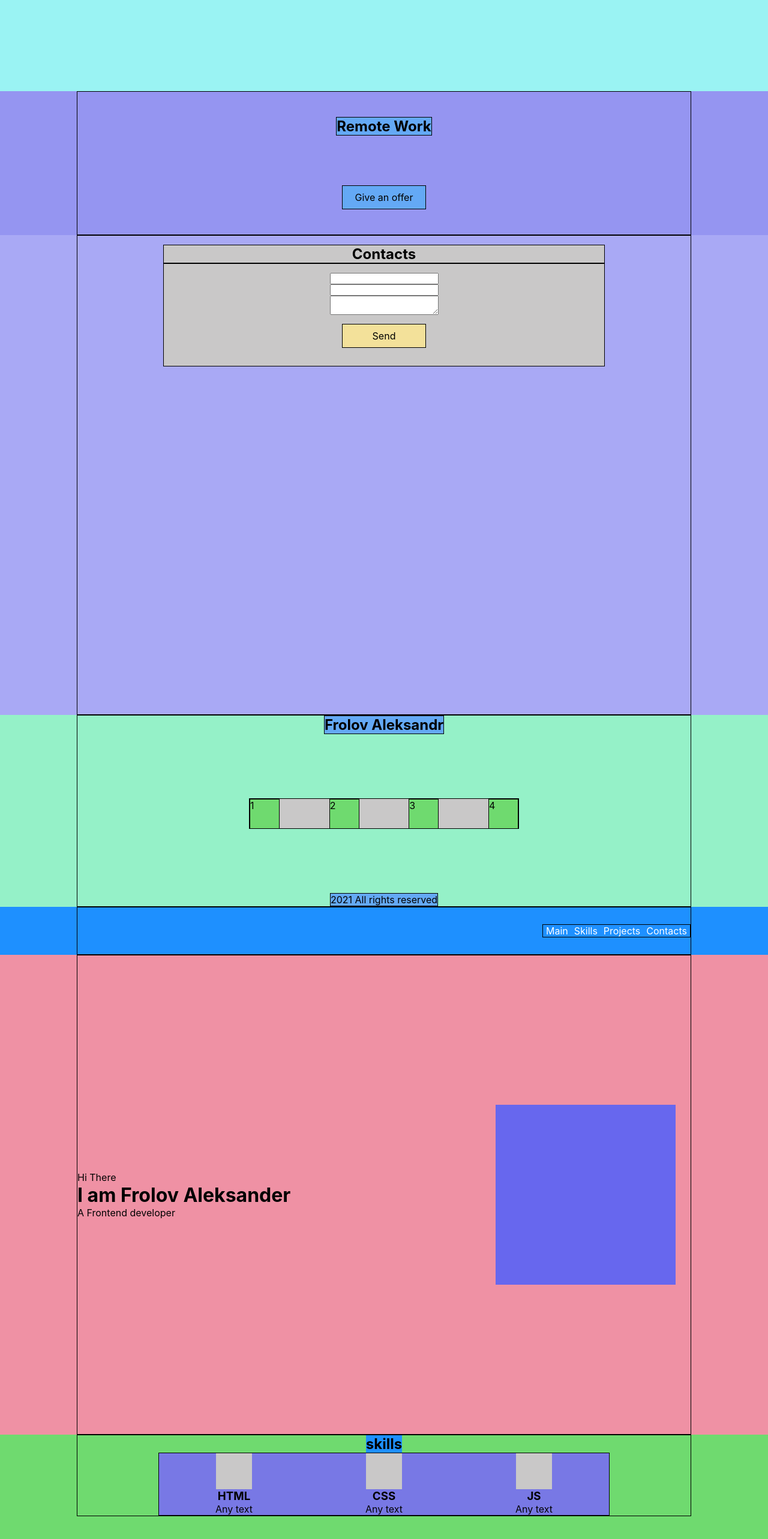
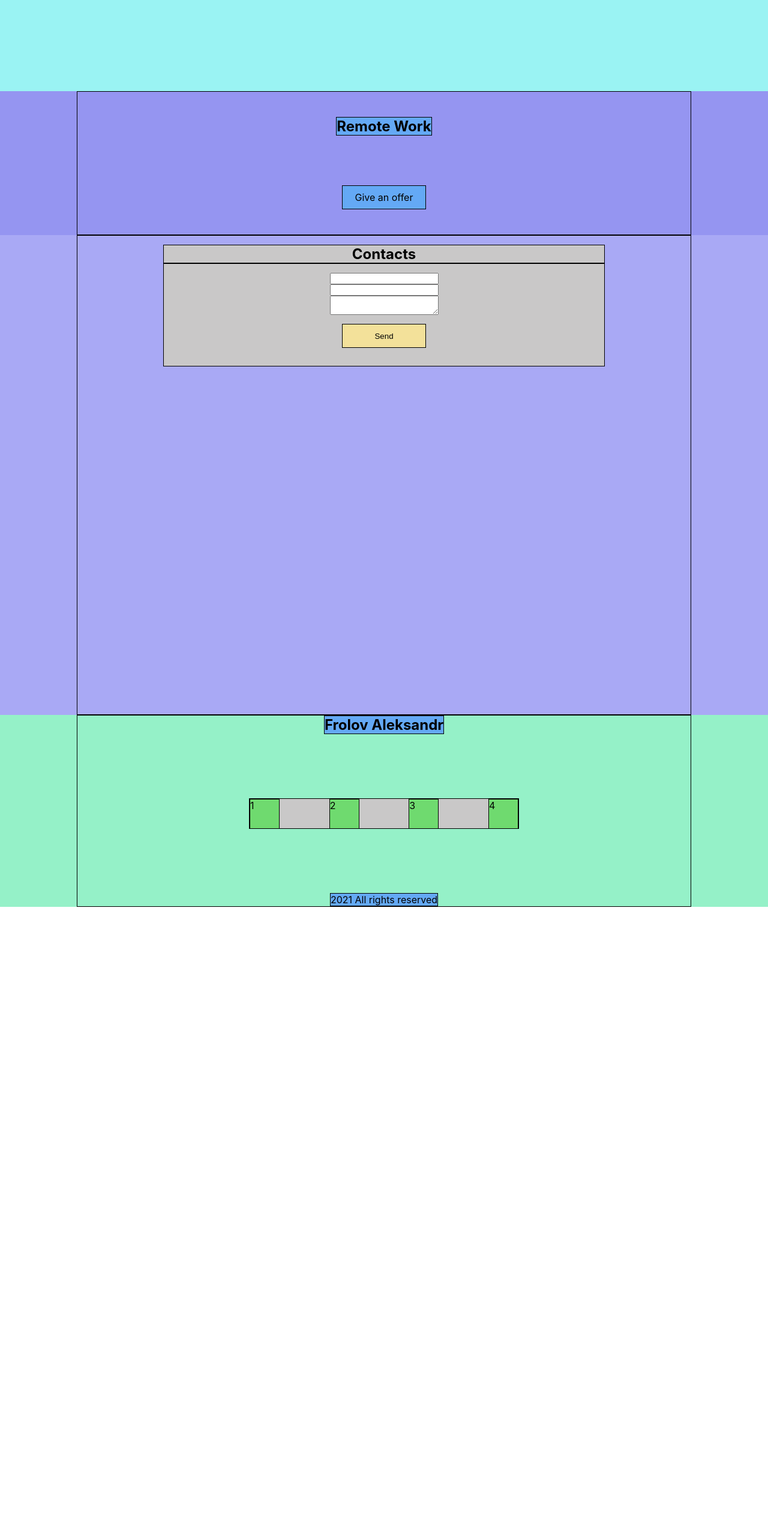
Before and after one commit to AleksandrFROLik/my-app, a React (Create React App) app: page / in a window 1280 px wide. Shown: the part 2328-4894 px from the top of the page at 60% size. After the commit the page ends 3840 px from the top, so only its background shows below. Built offline with nearby package versions, Linux system fonts and the light colour scheme.

Commit message:
portfolio path 2 start

```diff
--- a/src/App.tsx
+++ b/src/App.tsx
@@ -18,15 +18,6 @@ function App() {
             <RemoteWork/>
             <Contacts/>
             <Footer/>
-            <MainHeader/>
-            <Main/>
-            <Skills/>
-            <Works/>
-            <RemoteWork/>
-            <Contacts/>
-            <Footer/>
-
-
         </div>
     );
 }
--- a/src/components/contacts/Contacts.module.css
+++ b/src/components/contacts/Contacts.module.css
@@ -24,6 +24,7 @@
 }
 
 .inputField {
+
     padding: 15px;
     border: 1px solid;
     background-color: #c9c8c8;
--- a/src/components/contacts/Contacts.tsx
+++ b/src/components/contacts/Contacts.tsx
@@ -15,7 +15,7 @@ export const Contacts = () => {
                             <input/>
                             <textarea/>
                         </form>
-                        <a className={styles.button} href="/">Send</a>
+                        <button type='submit' className={styles.button}>Send</button>
                     </div>
                 </div>
             </div>
--- a/src/components/works/Works.module.css
+++ b/src/components/works/Works.module.css
@@ -22,6 +22,13 @@
 
 }
 
+@media screen and (max-width: 600px) {
+    .works {
+        flex-direction: column;
+    }
+
+}
+
 @media (width: 360px) {
 
     .works {
--- a/src/components/works/Works.tsx
+++ b/src/components/works/Works.tsx
@@ -12,6 +12,8 @@ export const Works = () => {
                 <div className={styles.works}>
                     <Work/>
                     <Work/>
+                    <Work/>
+                    <Work/>
                 </div>
             </div>
 
```
